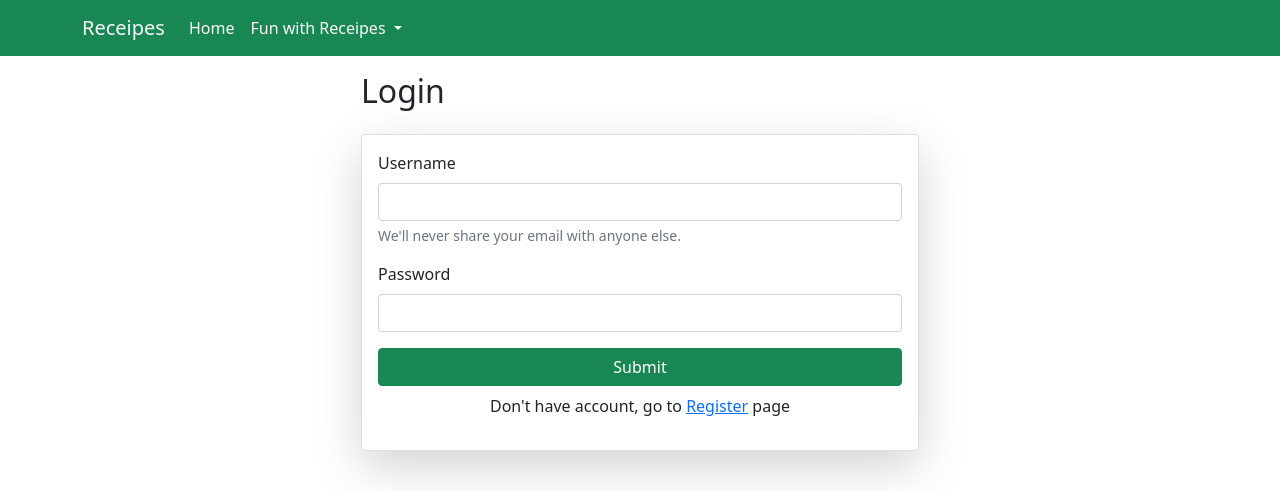
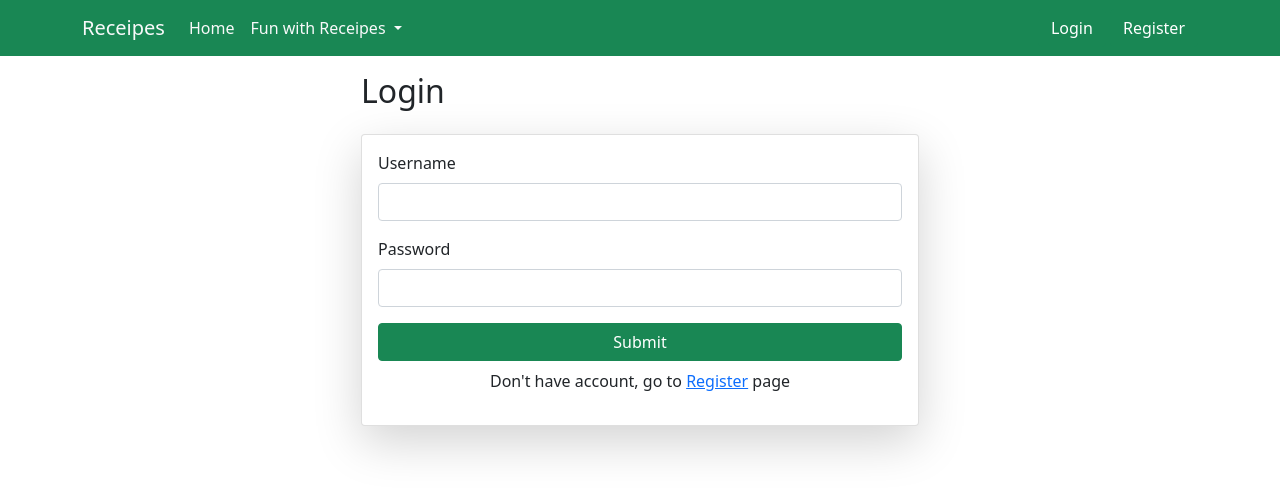
Before and after one commit to tiwarirahul479/django_projects, a Django app: page /login/ in a window 1280 px wide. Shown: the top 491 px of the page. Run offline with Django 5.2, Linux system fonts and the light colour scheme; some libraries are stand-ins or nearby versions.

Commit message:
[ADD]authenticate and logout feature

```diff
--- a/receipe_project/receipe/templates/base.html
+++ b/receipe_project/receipe/templates/base.html
@@ -38,6 +38,14 @@
                 </ul>
               </li>
             </ul>
+            <span class="float-end">
+              {% if request.user.is_authenticated %}
+              <a class="btn btn-success" href="/logout">Logout</a>
+              {% else %}
+              <a class="btn btn-success" href="/login">Login</a>
+              <a class="btn btn-success" href="/register">Register</a>
+              {% endif %}
+            </span>
           </div>
         </div>
       </nav>
--- a/receipe_project/receipe/templates/login.html
+++ b/receipe_project/receipe/templates/login.html
@@ -5,14 +5,23 @@
     <h2 class="col-6">Login</h2>
     <form class="col-6 my-3 card p-3 shadow-lg" method="post" enctype="multipart/form-data">
         {% csrf_token %}
+
+        {% if messages %}
+        {{messages.tags}}
+        <div class="alert alert-secondary" role="alert">
+            {% for message in messages %}
+            {{message}}
+            {% endfor %}
+        </div>
+        {% endif %}
+
         <div class="mb-3">
             <label for="username" class="form-label">Username</label>
-            <input type="email" class="form-control" id="username" name="username" aria-describedby="emailHelp">
-            <div id="emailHelp" class="form-text">We'll never share your email with anyone else.</div>
+            <input type="email" class="form-control" id="username" required name="username">
         </div>
         <div class="mb-3">
             <label for="password" class="form-label">Password</label>
-            <input type="password" name="password" class="form-control" id="password">
+            <input type="password" name="password" class="form-control" required id="password">
         </div>
         <button type="submit" class="btn btn-success">Submit</button>
         <p class="text-center mt-2">Don't have account, go to <a href="/register">Register</a> page</p>
--- a/receipe_project/receipe/views.py
+++ b/receipe_project/receipe/views.py
@@ -2,6 +2,8 @@ from django.shortcuts import render, redirect
 from .models import *
 from django.contrib.auth.models import User
 from django.contrib import messages
+from django.contrib.auth import authenticate, login, logout
+from django.contrib.auth.decorators import login_required
 
 # Create your views here.
 
@@ -20,6 +22,7 @@ def receipes(request):
     }
     return render(request, 'receipes.html', context=context)
 
+@login_required(login_url="/login")
 def receipe_add(request):
     context = {
         'page': 'Add Receipes',
@@ -43,12 +46,14 @@ def receipe_add(request):
 
     return render(request, 'receipe_add.html', context=context)
 
+@login_required(login_url="/login")
 def receipe_delete(request, id):
     queryset = Receipe.objects.get(id = id)
     queryset.delete()
 
     return redirect("/")
 
+@login_required(login_url="/login")
 def receipe_update(request, id):
     queryset = Receipe.objects.get(id = id)
     if request.method == 'POST':
@@ -81,13 +86,39 @@ def login_page(request):
     context = {
         'page': "Login"
     }
+
+    if request.method == 'POST':
+        data = request.POST
+
+        username = data.get('username')
+        password = data.get('password')
+
+        user = User.objects.filter(username=username)
+        if not user.exists():
+            messages.error(request, "Username doesn't exist!")
+            return redirect("/login")
+
+        user = authenticate(username=username, password=password)
+        if user is None:
+            messages.error(request, "Invalid password!")
+            return redirect("/login")
+        else:
+            login(request, user=user)
+            redirect_url = "/"
+            if request.GET.get("next"):
+                redirect_url = request.GET.get("next")
+            return redirect(redirect_url)
+
     return render(request, 'login.html', context=context)
+
+def logout_page(request):
+    logout(request)
+    return redirect("/login")
 
 def register_page(request):
     context = {
         'page': "Register"
     }
-
 
     if request.method == 'POST':
         data = request.POST
@@ -109,8 +140,9 @@ def register_page(request):
         )
         user.set_password(password)
         user.save()
+        login(request, user=user)
         messages.success(request, "User register successfully!")
 
-        return redirect("/register")
+        return redirect("/")
 
     return render(request, 'register.html', context=context)
--- a/receipe_project/receipe_project/urls.py
+++ b/receipe_project/receipe_project/urls.py
@@ -29,6 +29,7 @@ urlpatterns = [
     path('receipe/<id>/', receipe_open, name='receipe_open'),
     path('receipes/add/', receipe_add, name='receipe_add'),
     path('login/', login_page, name='login_page'),
+    path('logout/', logout_page, name='logout_page'),
     path('register/', register_page, name='register_page'),
 ]
 
```
Also changed, not shown: receipe_project/db.sqlite3.
